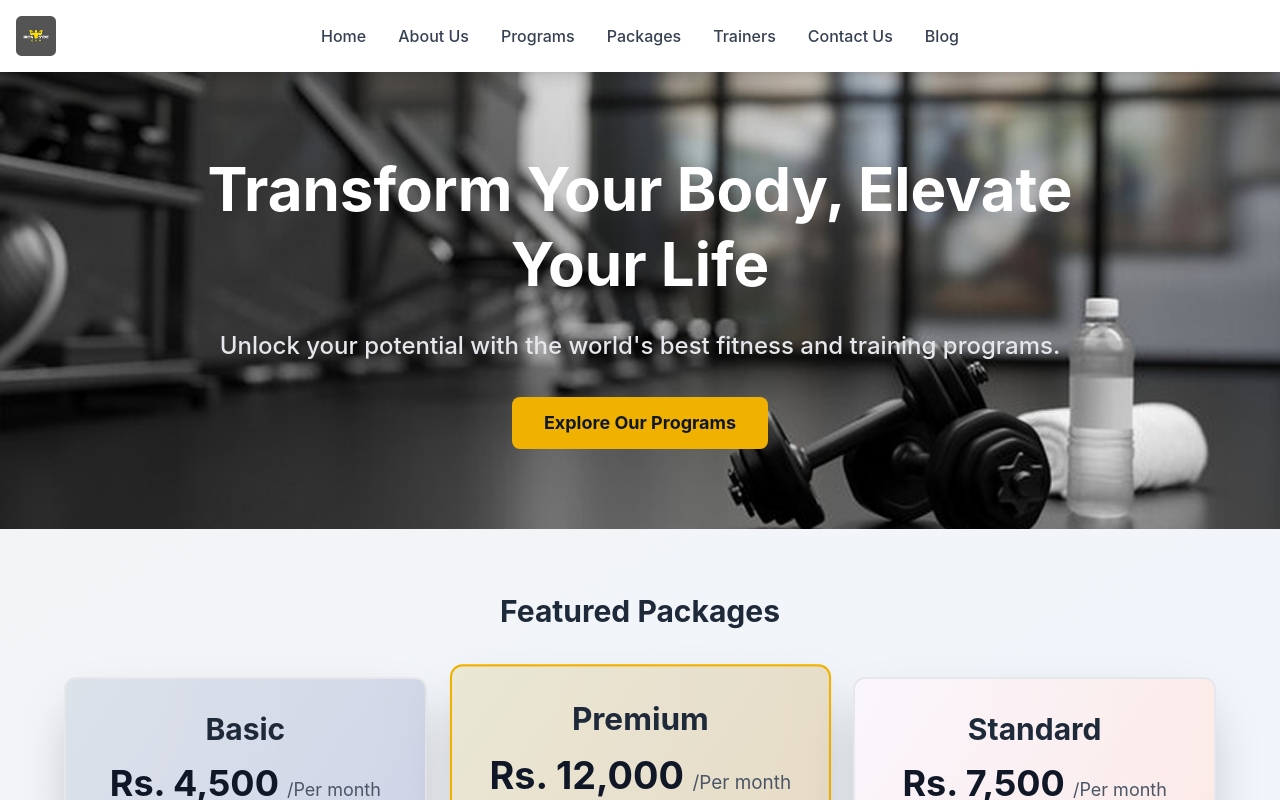
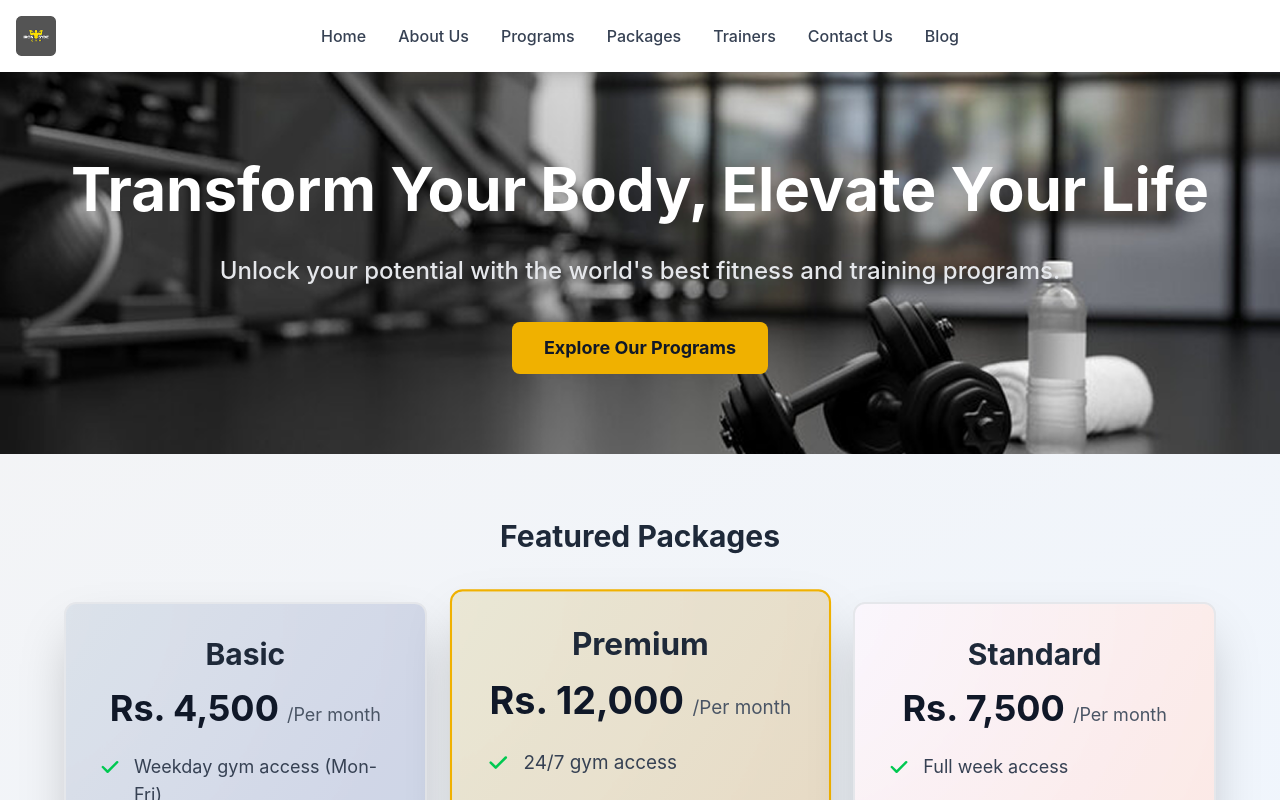
Before and after one commit to supunyasanthaofficial/Gym, a React (Vite) app: page / in a window 1280 px wide. Shown: the top 800 px of the page. Built offline with nearby package versions, Linux system fonts and the light colour scheme.

Commit message:
customize header

```diff
--- a/src/components/Header.jsx
+++ b/src/components/Header.jsx
@@ -1,7 +1,12 @@
 import { useNavigate } from "react-router-dom";
 import header from "../assets/images/header.png";
 
-const Header = () => {
+const Header = ({
+  title = "Transform Your Body, Elevate Your Life",
+  subtitle = "Unlock your potential with the world's best fitness and training programs.",
+  showButton = true,
+  maxWidth = "max-w-6xl",
+}) => {
   const navigate = useNavigate();
 
   const handleExplorePrograms = () => {
@@ -15,20 +20,21 @@ const Header = () => {
         backgroundImage: `linear-gradient(rgba(0,0,0,0.0), rgba(0,0,0,0.0)), url(${header})`,
       }}
     >
-      <div className="max-w-4xl mx-auto relative z-10">
+      <div className={`${maxWidth} mx-auto relative z-10`}>
         <h1 className="text-4xl md:text-6xl font-bold mb-6 leading-tight">
-          Transform Your Body, Elevate Your Life
+          {title}
         </h1>
         <p className="text-xl md:text-2xl text-gray-200 font-medium mb-8 leading-relaxed">
-          Unlock your potential with the world's best fitness and training
-          programs.
+          {subtitle}
         </p>
+        {showButton && (
           <button
             onClick={handleExplorePrograms}
             className="bg-yellow-500 hover:bg-yellow-600 text-gray-900 font-bold py-3 px-8 rounded-lg transition duration-300 transform hover:scale-105 text-lg"
           >
             Explore Our Programs
           </button>
+        )}
       </div>
     </header>
   );
```
Lines whose indentation alone changed are shown as unchanged.
